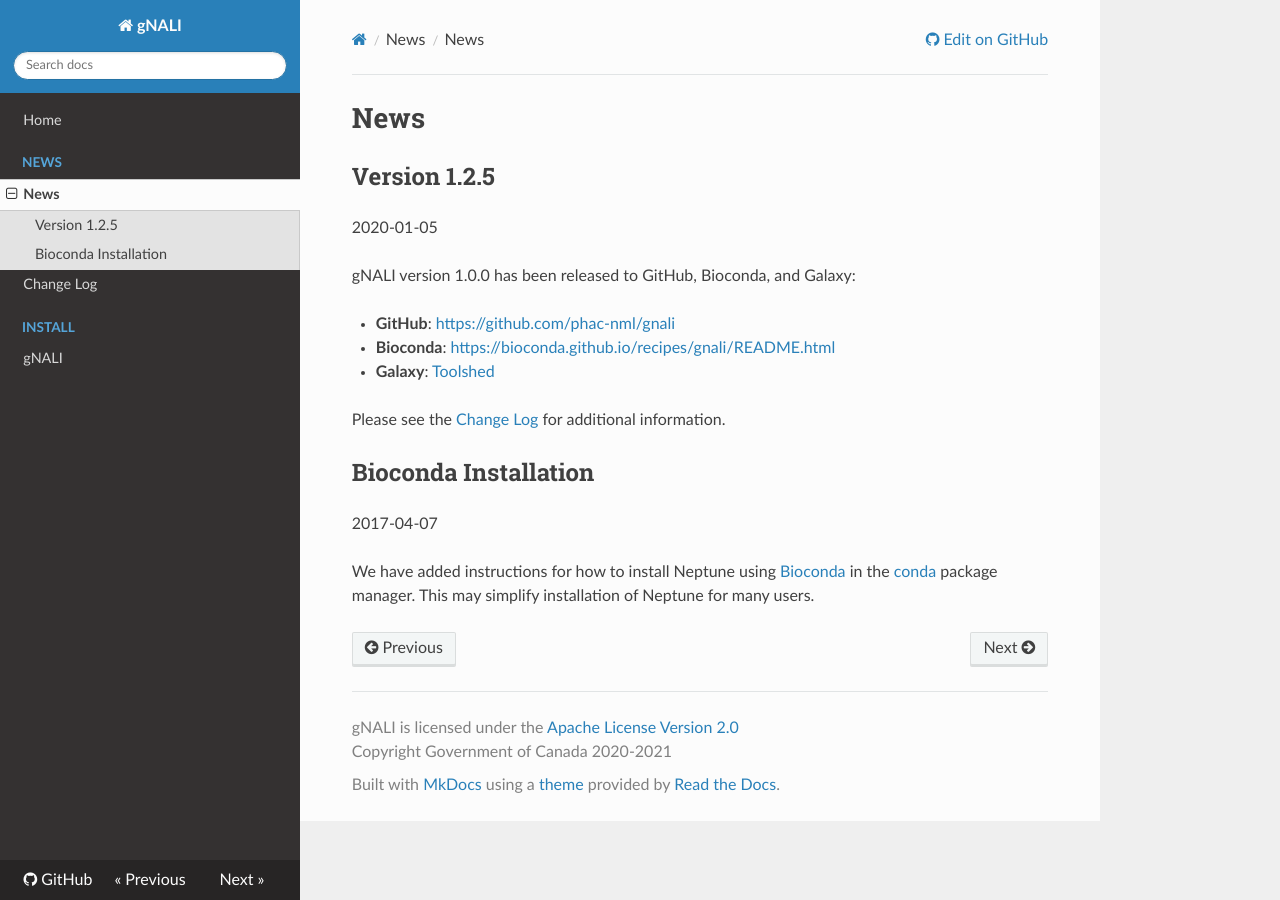
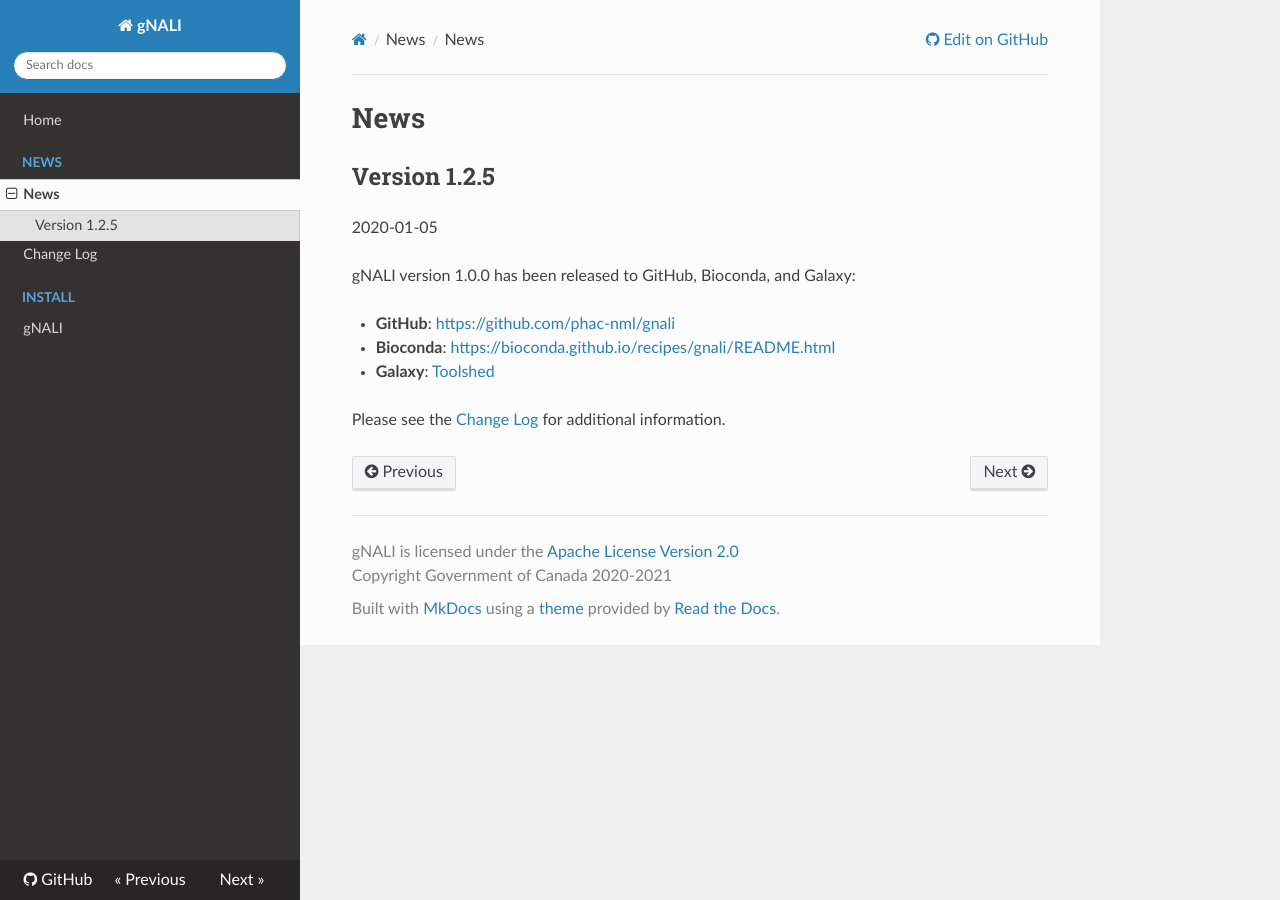
Before and after one commit to phac-nml/gnali, an MkDocs documentation site: the page built from docs/news.md, in a window 1280 px wide. Built offline with MkDocs 1.6.1, drawn with Linux system fonts in a browser that asks for light colours; nearby versions of some CDN libraries; old or Windows-style settings are respelled for this version of MkDocs.

Commit message:
Update news in docs

```diff
--- a/docs/news.md
+++ b/docs/news.md
@@ -11,9 +11,3 @@ gNALI version 1.0.0 has been released to GitHub, Bioconda, and Galaxy:
 * **Galaxy**: [Toolshed](https://toolshed.g2.bx.psu.edu/repository?repository_id=a8304940589f4e95&changeset_revision=e2725e0b0113)
 
 Please see the [Change Log](CHANGELOG) for additional information.
-
-## Bioconda Installation ##
-
-2017-04-07
-
-We have added instructions for how to install Neptune using [Bioconda](https://bioconda.github.io/) in the [conda](https://conda.io/docs/intro.html) package manager. This may simplify installation of Neptune for many users.
```
